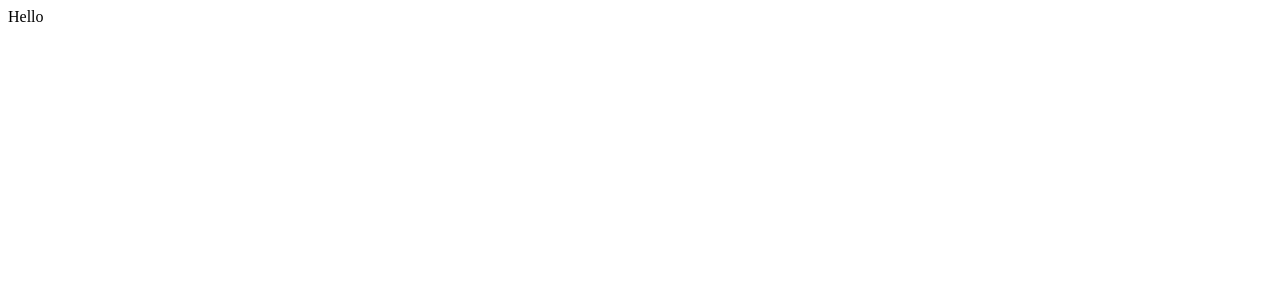
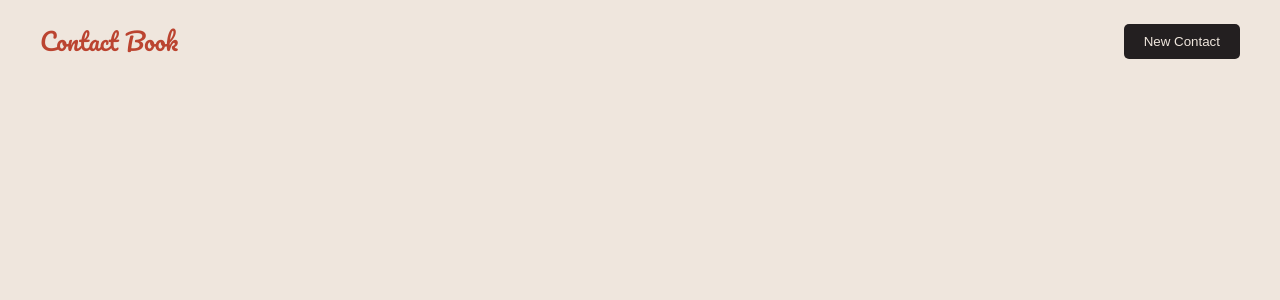
Before and after one commit to ktxdev/learn-reactjs, a React (Create React App) app in the folder contact-book/: page / in a window 1280 px wide. Shown: the top 300 px of the page. Built offline with nearby package versions, Linux system fonts and the light colour scheme.

Commit message:
Created header component

```diff
--- a/contact-book/src/App.jsx
+++ b/contact-book/src/App.jsx
@@ -1,9 +1,10 @@
 import React from 'react';
+import Header from './components/Header';
 
 const App = () => {
   return (
-    <div>
-      Hello
+    <div className='app'>
+      <Header/>
     </div>
   );
 }
--- /dev/null
+++ b/contact-book/src/components/Header.jsx
@@ -0,0 +1,12 @@
+import React from 'react'
+
+const Header = () => {
+  return (
+    <section className='header'>
+        <h2 className='header--title'>Contact Book</h2>
+        <button className='header--btn' >New Contact</button>
+    </section>
+  )
+}
+
+export default Header
--- a/contact-book/src/index.css
+++ b/contact-book/src/index.css
@@ -0,0 +1,42 @@
+@import url('https://fonts.googleapis.com/css2?family=Pacifico&family=Work+Sans&display=swap');
+
+* {
+    margin: 0;
+    padding: 0;
+    box-sizing: border-box;
+}
+
+body {
+    color: #231F20;
+    background-color: #EFE6DD;
+    font-family: 'Work Sans', sans-serif;
+}
+
+.app {
+    padding: 20px 40px;
+}
+
+.header {
+    display: flex;
+    justify-content: space-between;
+    align-items: center;
+}
+
+.header--title {
+    color: #BB4430;
+    font-family: 'Pacifico', cursive;
+    font-weight: lighter;
+}
+
+.header--btn {
+    color: #EFE6DD;
+    background-color: #231F20;
+    border: none;
+    padding: 10px 20px;
+    border-radius: 5px;
+    cursor: pointer;
+}
+
+.header--btn:hover {
+    background-color: #231f20c9;
+}
```
